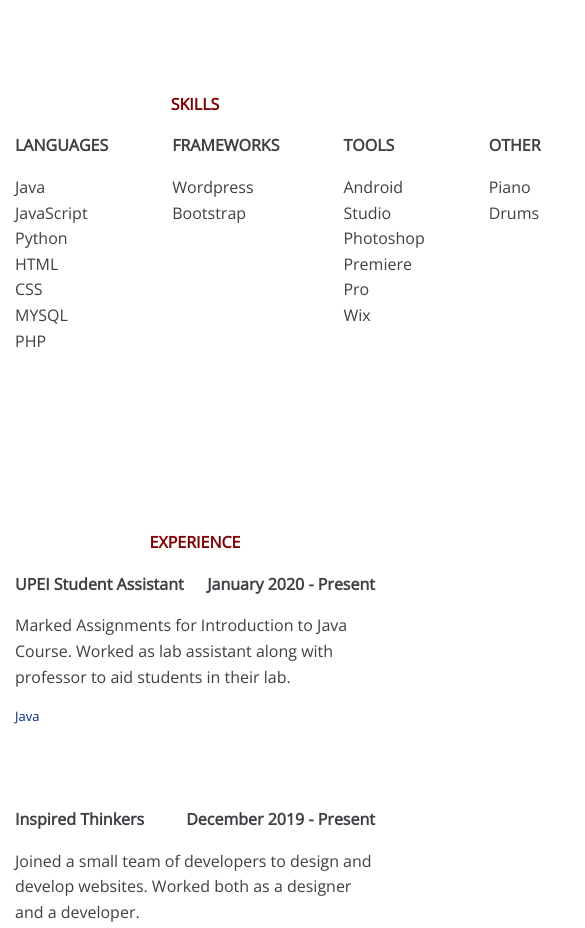
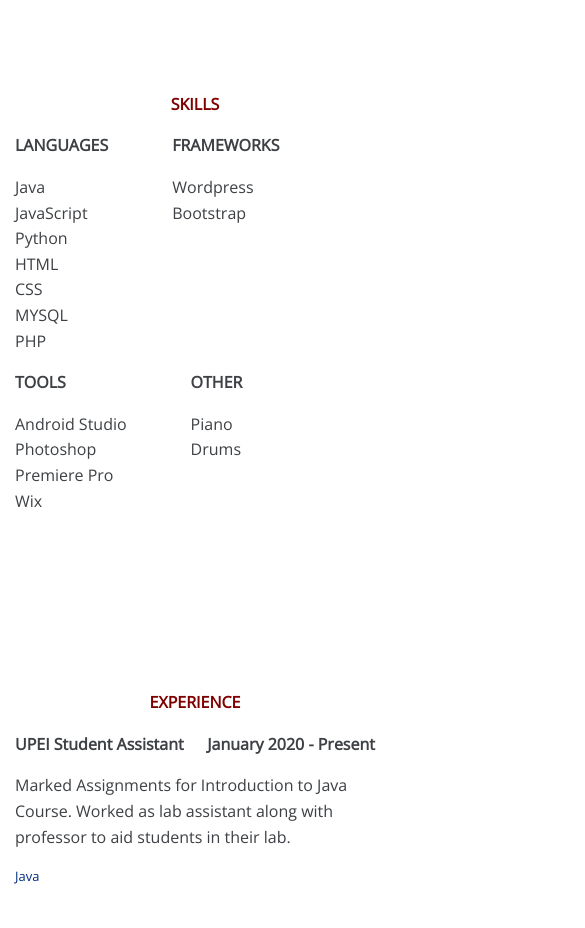
Before and after one commit to Fiikayo/fiikayo.github.io, a plain HTML site: page index.html in a window 390 px wide. Shown: the part 1180-2108 px from the top of the page, 585 px wide, since content can reach past the window. Drawn offline with nearby package versions, Linux system fonts and the light colour scheme.

Commit message:
lists finally responsive

```diff
--- a/index.html
+++ b/index.html
@@ -41,7 +41,7 @@
                 <div class="col">
                     <p class="text-uppercase font-weight-bold text-color text-center">Skills</p>
                 </div>
-                <div class="col-lg-8 info d-flex flex-row ">
+                <div class="col-lg-8 info d-flex flex-row my-list">
                     <div class="skills-category">
                         <p class="font-weight-bold">LANGUAGES</p>
                     <ul class="list-unstyled">
@@ -142,8 +142,8 @@
             </div>
             <div class="col-lg-8"><!--LIL portal begininning-->
                     <div class="projects-descript"><!--Live it loud start-->
-                        <p class="font-weight-bold text-color"> <a href="http://portal.rccgcanadayasm.org" target="_blank">Live it Loud Registration Portal</a></p>
-                    <p>Portal for the HR Team of RCCG Young Adults and Singles Ministry (YASM) to keep track of registrants.</p>
+                        <p class="font-weight-bold text-color"><a href="http://liveitloud.rccgcanadayasm.org" target="_blank">Live it Loud</a> / <a href="http://portal.rccgcanadayasm.org" target="_blank">Live it Loud Registration Portal</a></p>
+                    <p>A website designed for Live it Loud, a conference held by youth arm of RCCG in Canada using wordpress. Along with a portal to keep track of registrants</p>
                     <p>Note: Login page was a free template</p>
                     <div class="job-skills d-sm-flex flex-row">
                         <p>PHP</p>
--- a/style.css
+++ b/style.css
@@ -99,10 +99,8 @@ section{
     #home h3{
         font-size:1rem
     }
-    ul li {
-        display: block !important;
-      }
-
+    .my-list { display: flex;
+        flex-wrap: wrap;}
 
 
 }
@@ -118,8 +116,6 @@ section{
     #home h3{
         font-size:1rem
     }
-
-    ul li {
-      display: block !important;
-    }
+    /*.my-list { display: flex;
+        flex-wrap: wrap;}*/
   }
```
